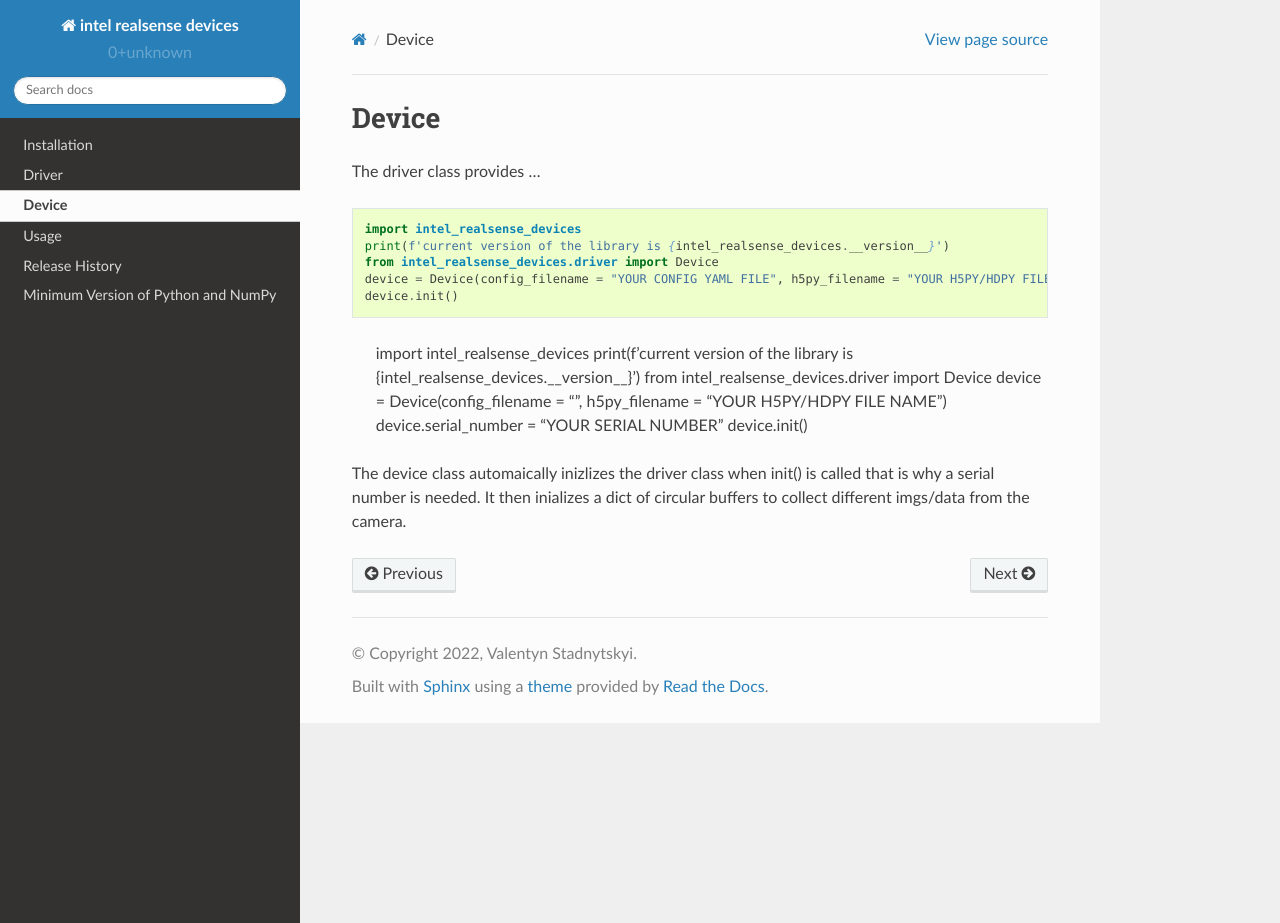
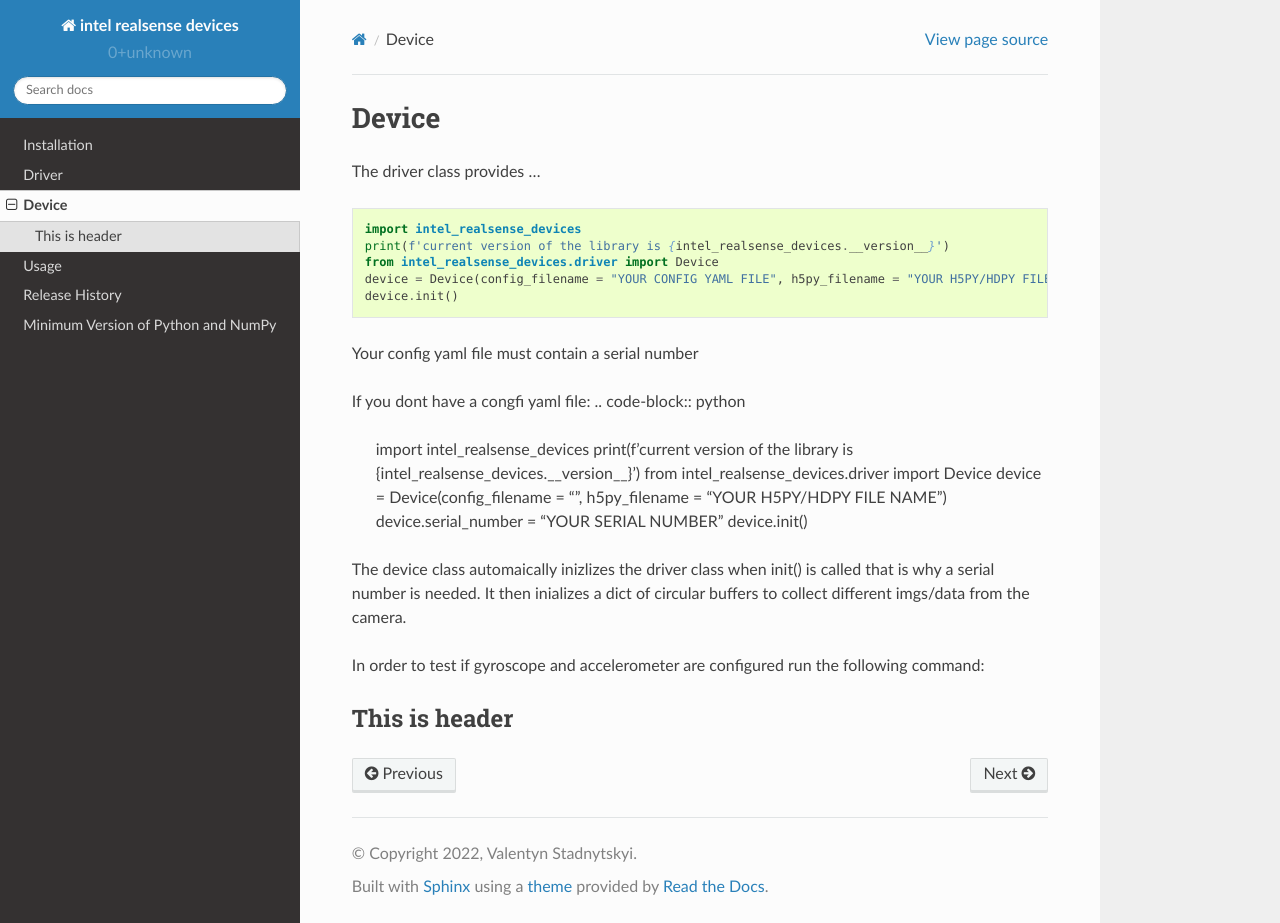
Before and after one commit to vstadnytskyi/intel-realsense-devices, a Sphinx documentation site: the page built from docs/source/device.rst, in a window 1280 px wide and 923 px high. Built offline with Sphinx 7.4.7 and the Read the Docs theme 2.0.0, drawn with Linux system fonts in a browser that asks for light colours.

Commit message:
Update device.rst

```diff
--- a/docs/source/device.rst
+++ b/docs/source/device.rst
@@ -13,13 +13,12 @@
    device = Device(config_filename = "YOUR CONFIG YAML FILE", h5py_filename = "YOUR H5PY/HDPY FILE NAME")
    device.init()
 
--------------------------
 Your config yaml file must contain a serial number
 
 .. code-block:: yaml
    serial_number: "YOUR SERIAL NUMBER"
 
--------------------------
+
 If you dont have a congfi yaml file:
 .. code-block:: python
 
@@ -33,8 +32,12 @@
 The device class automaically inizlizes the driver class when init() is called that is why a serial number
 is needed. It then inializes a dict of circular buffers to collect different imgs/data from the camera.
 
--------------------------
+
 In order to test if gyroscope and accelerometer are configured run the following command:
 
 .. code-block:: python
    device.show_live_plotting_test(dt = 1)
+
+-------------------------
+This is header
+-------------------------
```
